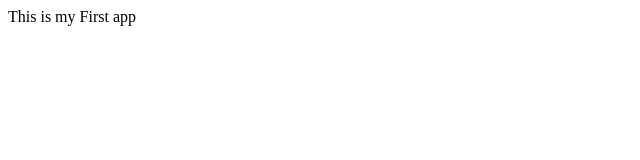
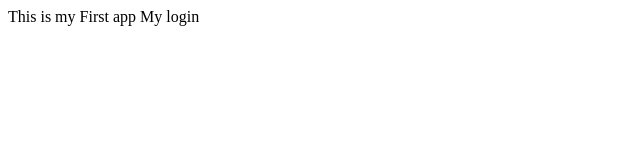
Before and after one commit to Farahnoz/myappsample, a plain HTML site: page index.html in a window 1280 px wide. Shown: the full height of the page, 0-640 px from the left. Drawn offline with Linux system fonts and the light colour scheme.

Commit message:
My login

```diff
--- /dev/null
+++ b/dir2/app2.js
@@ -0,0 +1 @@
+console.log(0909);
--- a/index.html
+++ b/index.html
@@ -2,5 +2,8 @@
 <head>
 <title>MyApp</title>
 </head>
-<body> This is my First app</body>
+<body>
+  This is my First app
+  My login
+</body>
 </html>
```
Also changed, not shown: login.html (added, +1 -0 lines), log.txt (added).
